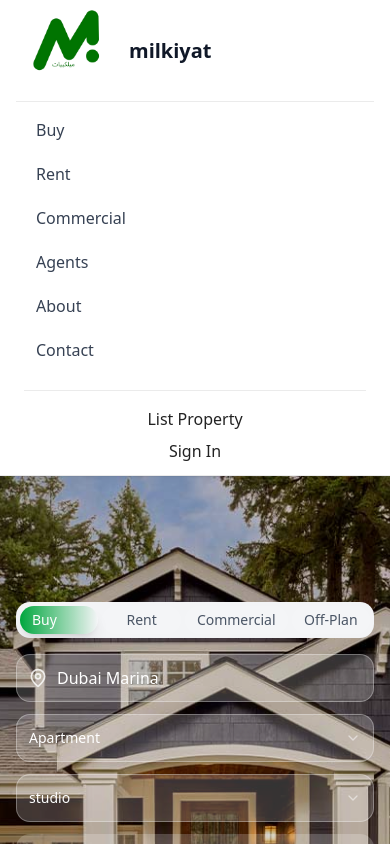
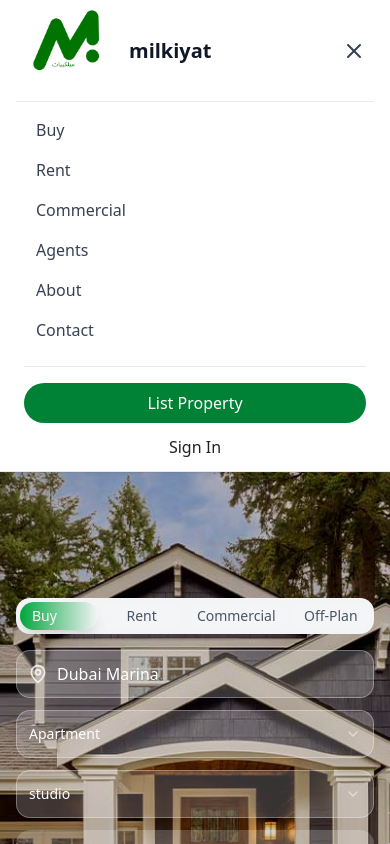
Before and after one commit to manvi59/Real_State_Dubai_GreenTheme, a Next.js app: page / in a window 390 px wide. Both pictures are taken after a click on the button 366 px from the left and 55 px from the top of the page. Shown: the top 844 px of the page. Built offline with nearby package versions, Linux system fonts and the light colour scheme.

Commit message:
mobile header toggle applied and header mobile UI fixes

```diff
--- a/src/app/components/Header.jsx
+++ b/src/app/components/Header.jsx
@@ -1,7 +1,7 @@
 // components/Navigation.js
 "use client";
 import { useState } from "react";
-// import { Menu, X, Home, Building, Users } from "lucide-react";
+import { Menu, X, Home, Building, Users } from "lucide-react";
 import { FaBars, FaTimes, FaHome, FaBuilding, FaUsers } from "react-icons/fa";
 
 import Button from "../components/ui/button.jsx";
@@ -130,7 +130,8 @@ export function Header() {
               onClick={() => setIsMenuOpen(!isMenuOpen)}
               className="p-2 rounded-md text-gray-700 hover:text-green-600 hover:bg-gray-50"
             >
-              {/* {isMenuOpen ? <X className="w-6 h-6" /> : <Menu className="w-6 h-6" />} */}
+
+              {isMenuOpen ? <X className="w-6 h-6" /> : <Menu className="w-6 h-6" />}
             </button>
           </div>
         </div>
@@ -139,29 +140,38 @@ export function Header() {
         {isMenuOpen && (
           <div className="md:hidden border-t">
             <div className="px-2 pt-2 pb-3 space-y-1">
-              {navItems.map((item) => (
+              {navItems.map((item , indx) => (
+                <Link href={item?.pagelink} key={indx}
+
+                >
+
                 <button
                   key={item.id}
                   onClick={() => {
                     // onPageChange(item.id === "home" ? "home" : "listings");
                     setIsMenuOpen(false);
                   }}
-                  className={`w-full text-left px-3 py-2 rounded-md transition-colors ${
+                  className={`w-full text-left px-3 py-2 rounded-md transition-colors cursor-pointer
+ ${
                     currentPage === item.id ||
                     (item.id === "home" && currentPage === "home")
                       ? "text-green-600 bg-green-50"
                       : "text-gray-700 hover:text-green-600 hover:bg-gray-50"
                   }`}
+                    // style={{cursor:"pointer !important"}}
                 >
                   {item.label}
                 </button>
+                </Link>
               ))}
+
+              <Link href={"/about"}>
               <button
                 onClick={() => {
                   //   onPageChange("about");
                   setIsMenuOpen(false);
                 }}
-                className={`w-full text-left px-3 py-2 rounded-md transition-colors ${
+                className={`w-full text-left px-3 py-2 rounded-md transition-colors cursor-pointer ${
                   currentPage === "about"
                     ? "text-green-600 bg-green-50"
                     : "text-gray-700 hover:text-green-600 hover:bg-gray-50"
@@ -169,12 +179,15 @@ export function Header() {
               >
                 About
               </button>
+              </Link>
+              <Link href={"/contact"}>
+
               <button
                 onClick={() => {
                   //   onPageChange("contact");
                   setIsMenuOpen(false);
                 }}
-                className={`w-full text-left px-3 py-2 rounded-md transition-colors ${
+                className={`w-full text-left px-3 py-2 rounded-md transition-colors  cursor-pointer ${
                   currentPage === "contact"
                     ? "text-green-600 bg-green-50"
                     : "text-gray-700 hover:text-green-600 hover:bg-gray-50"
@@ -182,10 +195,12 @@ export function Header() {
               >
                 Contact
               </button>
+              </Link>
               <div className="border-t pt-4 mt-4 space-y-2">
-                <button
+                <Link href={"/property-listings"}>
+                 <button
                   variant="outline"
-                  className="w-full"
+                  className="w-full cursor-pointer bg-green-700 py-2  mb-3 rounded-3xl text-white"
                   onClick={() => {
                     // onPageChange("list-property");
                     setIsMenuOpen(false);
@@ -193,14 +208,18 @@ export function Header() {
                 >
                   List Property
                 </button>
+                </Link>
+                <Link href={"/signin"}  >
+
                 <button
-                  className="w-full"
+                  className="w-full cursor-pointer "
                   onClick={() => {
                     setIsMenuOpen(false);
                   }}
                 >
                   Sign In
                 </button>
+                </Link>
               </div>
             </div>
           </div>
```
